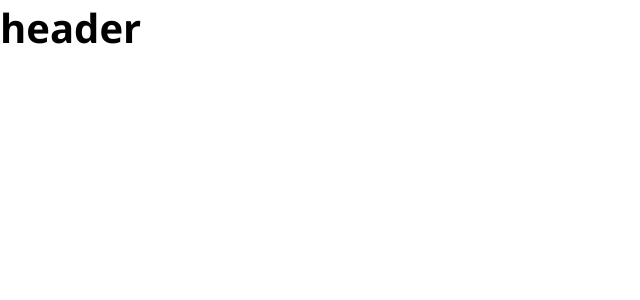
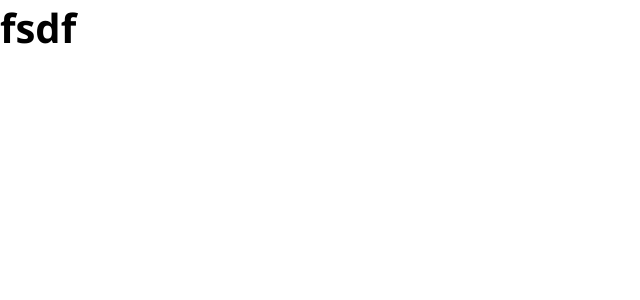
Before and after one commit to hemakumarm72/Reactjs-Blog-landing-pages, a React (Create React App) app: page / in a window 1280 px wide. Shown: the top 300 px of the page, without its empty margins (0-640 px from the left). Built offline with nearby package versions, Linux system fonts and the light colour scheme.

Commit message:
files structure finished

```diff
--- a/src/Components/pageLayout/header/header.jsx
+++ b/src/Components/pageLayout/header/header.jsx
@@ -1,7 +1,11 @@
 import React from 'react';
 
 function Header() {
-    return <h1>header</h1>;
+    return (
+        <>
+            <h1>fsdf</h1>
+        </>
+    );
 }
 
 export default Header;
--- a/src/Styles/Loader/loader.css
+++ b/src/Styles/Loader/loader.css
@@ -1,5 +1,3 @@
-@import url('https://fonts.googleapis.com/css?family=Caveat:700&display=swap');
-
 .page {
     background: #101010;
     display: flex;
```
